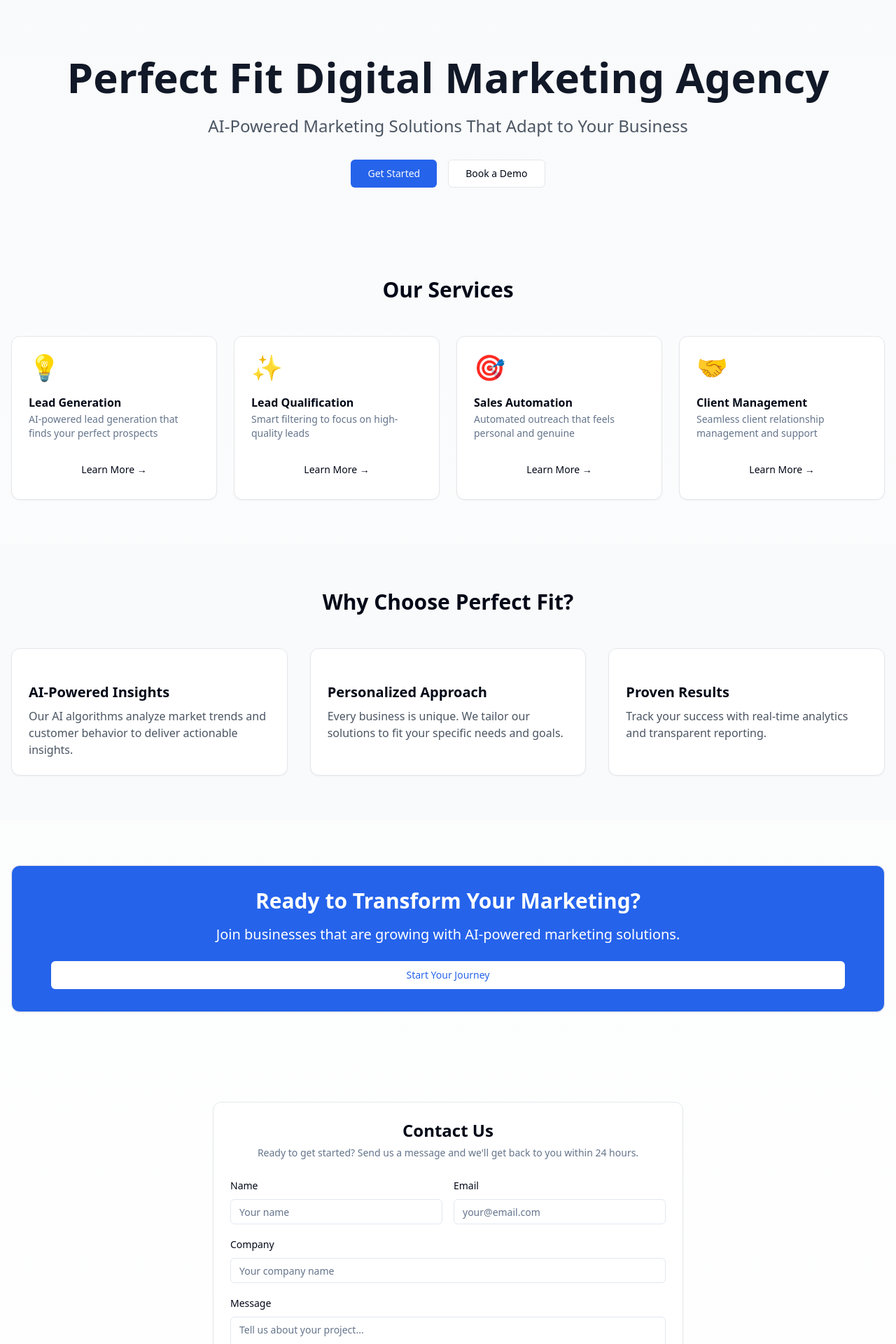
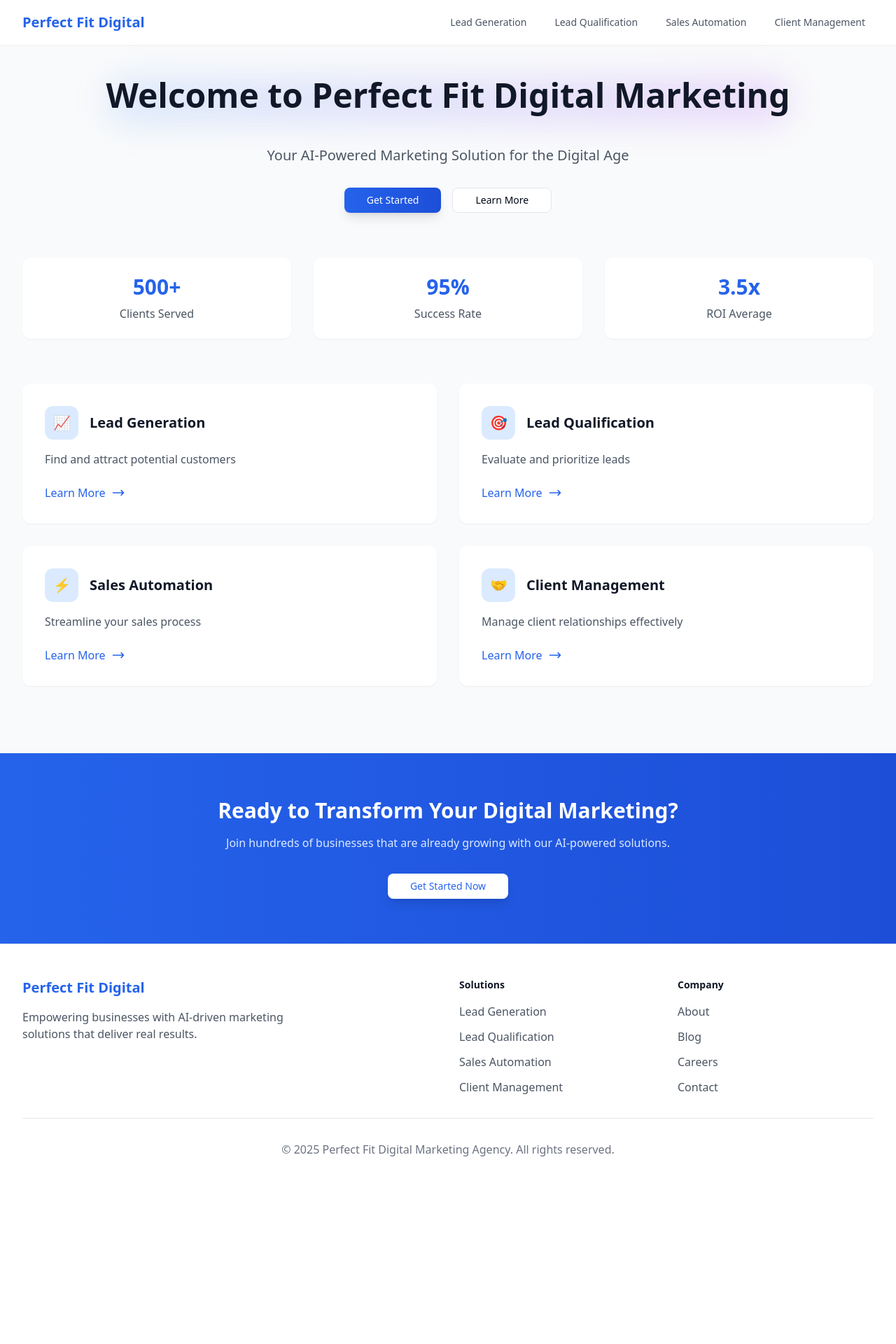
Before and after one commit to wgus87/perfect-fit-marketing, a React (Vite) app: page /#/ in a window 1280 px wide. Shown: the top 1920 px of the page at 70% size. After the commit the page ends 1702 px from the top, so only its background shows below. Built offline with nearby package versions, Linux system fonts and the light colour scheme.

Commit message:
Enhanced landing page with animations and visual improvements

```diff
--- a/package.json
+++ b/package.json
@@ -53,7 +53,7 @@
     "cmdk": "^1.1.1",
     "date-fns": "^3.6.0",
     "embla-carousel-react": "^8.6.0",
-    "framer-motion": "^12.15.0",
+    "framer-motion": "^12.23.12",
     "input-otp": "^1.4.2",
     "lucide-react": "^0.510.0",
     "next-themes": "^0.4.6",
--- a/src/components/LandingPage.jsx
+++ b/src/components/LandingPage.jsx
@@ -1,203 +1,283 @@
-import React, { useState } from 'react'
-import { useNavigate, Link } from 'react-router-dom'
+import React, { useState, useEffect } from 'react'
+import { Link } from 'react-router-dom'
 import { Button } from './ui/button'
-import { Card, CardHeader, CardTitle, CardDescription, CardContent } from './ui/card'
-import { Input } from './ui/input'
-import { Textarea } from './ui/textarea'
-import { Form } from './ui/form'
-import { useIsMobile } from '../hooks/use-mobile'
+import { motion } from 'framer-motion'
 
 const LandingPage = () => {
-  const isMobile = useIsMobile()
-  const navigate = useNavigate()
+  const [isMobileMenuOpen, setIsMobileMenuOpen] = useState(false)
+  const [isVisible, setIsVisible] = useState(false)
 
-  const services = [
+  useEffect(() => {
+    setIsVisible(true)
+  }, [])
+
+  const menuItems = [
     {
       title: "Lead Generation",
-      description: "AI-powered lead generation that finds your perfect prospects",
-      icon: "💡",
-      path: "/lead-generation"
+      path: "/lead-generation",
+      description: "Find and attract potential customers"
     },
     {
       title: "Lead Qualification",
-      description: "Smart filtering to focus on high-quality leads",
-      icon: "✨",
-      path: "/lead-qualification"
+      path: "/lead-qualification",
+      description: "Evaluate and prioritize leads"
     },
     {
       title: "Sales Automation",
-      description: "Automated outreach that feels personal and genuine",
-      icon: "🎯",
-      path: "/sales-automation"
+      path: "/sales-automation",
+      description: "Streamline your sales process"
     },
     {
       title: "Client Management",
-      description: "Seamless client relationship management and support",
-      icon: "🤝",
-      path: "/client-management"
+      path: "/client-management",
+      description: "Manage client relationships effectively"
     }
   ]
 
   return (
-    <div className="min-h-screen bg-gradient-to-b from-gray-50 to-white">
-      {/* Hero Section */}
-      <section className="container mx-auto px-4 pt-20 pb-16 text-center">
-        <h1 className="text-4xl md:text-6xl font-bold text-gray-900 mb-6">
-          Perfect Fit Digital Marketing Agency
+    <div className="min-h-screen bg-gray-50">
+      {/* Navigation */}
+      <nav className="bg-white shadow-sm">
+        <div className="max-w-7xl mx-auto px-4 sm:px-6 lg:px-8">
+          <div className="flex justify-between h-16">
+            <div className="flex items-center">
+              <span className="text-xl font-bold text-blue-600">
+                Perfect Fit Digital
+              </span>
+            </div>
+            {/* Desktop Menu */}
+            <div className="hidden md:flex items-center space-x-4">
+              {menuItems.map((item) => (
+                <Link
+                  key={item.path}
+                  to={item.path}
+                  className="text-gray-600 hover:text-blue-600 px-3 py-2 rounded-md text-sm font-medium"
+                >
+                  {item.title}
+                </Link>
+              ))}
+            </div>
+            {/* Mobile Menu Button */}
+            <div className="md:hidden flex items-center">
+              <button
+                onClick={() => setIsMobileMenuOpen(!isMobileMenuOpen)}
+                className="inline-flex items-center justify-center p-2 rounded-md text-gray-600 hover:text-blue-600 hover:bg-gray-100 focus:outline-none focus:ring-2 focus:ring-inset focus:ring-blue-500"
+                aria-expanded="false"
+              >
+                <span className="sr-only">Open main menu</span>
+                {/* Hamburger Icon */}
+                <svg
+                  className={`${isMobileMenuOpen ? 'hidden' : 'block'} h-6 w-6`}
+                  xmlns="http://www.w3.org/2000/svg"
+                  fill="none"
+                  viewBox="0 0 24 24"
+                  stroke="currentColor"
+                >
+                  <path strokeLinecap="round" strokeLinejoin="round" strokeWidth={2} d="M4 6h16M4 12h16M4 18h16" />
+                </svg>
+                {/* Close Icon */}
+                <svg
+                  className={`${isMobileMenuOpen ? 'block' : 'hidden'} h-6 w-6`}
+                  xmlns="http://www.w3.org/2000/svg"
+                  fill="none"
+                  viewBox="0 0 24 24"
+                  stroke="currentColor"
+                >
+                  <path strokeLinecap="round" strokeLinejoin="round" strokeWidth={2} d="M6 18L18 6M6 6l12 12" />
+                </svg>
+              </button>
+            </div>
+          </div>
+
+          {/* Mobile Menu Panel */}
+          <div className={`${isMobileMenuOpen ? 'block' : 'hidden'} md:hidden`}>
+            <div className="px-2 pt-2 pb-3 space-y-1 sm:px-3">
+              {menuItems.map((item) => (
+                <Link
+                  key={item.path}
+                  to={item.path}
+                  className="text-gray-600 hover:text-blue-600 block px-3 py-2 rounded-md text-base font-medium"
+                  onClick={() => setIsMobileMenuOpen(false)}
+                >
+                  {item.title}
+                </Link>
+              ))}
+            </div>
+          </div>
+        </div>
+      </nav>
+
+      {/* Main Content */}
+      <main className="max-w-7xl mx-auto py-12 px-4 sm:px-6 lg:px-8">
+        <motion.div
+          initial={{ opacity: 0, y: 20 }}
+          animate={{ opacity: isVisible ? 1 : 0, y: isVisible ? 0 : 20 }}
+          transition={{ duration: 0.8 }}
+          className="text-center mb-16"
+        >
+          <div className="relative inline-block mb-8">
+            <div className="absolute inset-0 bg-gradient-to-r from-blue-400 to-purple-500 rounded-full blur-xl opacity-20"></div>
+            <h1 className="relative text-5xl font-bold text-gray-900 mb-4">
+              Welcome to Perfect Fit Digital Marketing
             </h1>
-        <p className="text-xl md:text-2xl text-gray-600 mb-8 max-w-3xl mx-auto">
-          AI-Powered Marketing Solutions That Adapt to Your Business
+          </div>
+          <p className="text-xl text-gray-600 mb-8 max-w-2xl mx-auto">
+            Your AI-Powered Marketing Solution for the Digital Age
           </p>
-        <div className="flex flex-col md:flex-row gap-4 justify-center">
-          <Link to="/lead-generation">
-            <Button
-              size="lg"
-              className="bg-blue-600 hover:bg-blue-700 w-full"
-            >
+          <div className="flex justify-center gap-4 mb-12">
+            <motion.div whileHover={{ scale: 1.05 }} whileTap={{ scale: 0.95 }}>
+              <Button className="bg-gradient-to-r from-blue-600 to-blue-700 text-white px-8 py-3 rounded-lg shadow-lg hover:shadow-xl transition-all duration-300">
                 Get Started
               </Button>
+            </motion.div>
+            <motion.div whileHover={{ scale: 1.05 }} whileTap={{ scale: 0.95 }}>
+              <Button variant="outline" className="px-8 py-3 rounded-lg">
+                Learn More
+              </Button>
+            </motion.div>
+          </div>
+        </motion.div>
+
+        {/* Stats Section */}
+        <div className="grid grid-cols-1 md:grid-cols-3 gap-8 mb-16">
+          {[
+            { label: 'Clients Served', value: '500+' },
+            { label: 'Success Rate', value: '95%' },
+            { label: 'ROI Average', value: '3.5x' }
+          ].map((stat, index) => (
+            <motion.div
+              key={stat.label}
+              initial={{ opacity: 0, y: 20 }}
+              animate={{ opacity: isVisible ? 1 : 0, y: isVisible ? 0 : 20 }}
+              transition={{ duration: 0.8, delay: index * 0.2 }}
+              className="bg-white rounded-xl shadow-sm p-6 text-center"
+            >
+              <div className="text-3xl font-bold text-blue-600 mb-2">{stat.value}</div>
+              <div className="text-gray-600">{stat.label}</div>
+            </motion.div>
+          ))}
+        </div>
+
+        {/* Service Grid */}
+        <div className="grid grid-cols-1 md:grid-cols-2 gap-8 mb-12">
+          {menuItems.map((item, index) => (
+            <motion.div
+              key={item.path}
+              initial={{ opacity: 0, y: 20 }}
+              animate={{ opacity: isVisible ? 1 : 0, y: isVisible ? 0 : 20 }}
+              transition={{ duration: 0.8, delay: index * 0.2 }}
+            >
+              <Link
+                to={item.path}
+                className="block group"
+              >
+                <motion.div
+                  whileHover={{ scale: 1.02 }}
+                  className="bg-white p-8 rounded-xl shadow-sm hover:shadow-xl transition-all duration-300"
+                >
+                  <div className="flex items-center mb-4">
+                    <div className="w-12 h-12 bg-blue-100 rounded-xl flex items-center justify-center text-blue-600 text-xl mr-4">
+                      {index === 0 ? "📈" : index === 1 ? "🎯" : index === 2 ? "⚡" : "🤝"}
+                    </div>
+                    <h3 className="text-xl font-semibold text-gray-900 group-hover:text-blue-600">
+                      {item.title}
+                    </h3>
+                  </div>
+                  <p className="text-gray-600 mb-6">{item.description}</p>
+                  <div className="flex items-center text-blue-600 group-hover:text-blue-700">
+                    <span>Learn More</span>
+                    <svg className="w-5 h-5 ml-2 group-hover:translate-x-1 transition-transform" fill="none" viewBox="0 0 24 24" stroke="currentColor">
+                      <path strokeLinecap="round" strokeLinejoin="round" strokeWidth={2} d="M17 8l4 4m0 0l-4 4m4-4H3" />
+                    </svg>
+                  </div>
+                </motion.div>
               </Link>
-          <Button
-            size="lg"
-            variant="outline"
-            asChild
-            onClick={() => {
-              const contactSection = document.querySelector('#contact-form')
-              if (contactSection) {
-                contactSection.scrollIntoView({ behavior: 'smooth' })
-              }
-            }}
+            </motion.div>
+          ))}
+        </div>
+      </main>
+
+      {/* Call to Action */}
+      <section className="bg-gradient-to-r from-blue-600 to-blue-700 py-16">
+        <div className="max-w-7xl mx-auto px-4 sm:px-6 lg:px-8 text-center">
+          <motion.div
+            initial={{ opacity: 0, y: 20 }}
+            animate={{ opacity: isVisible ? 1 : 0, y: isVisible ? 0 : 20 }}
+            transition={{ duration: 0.8 }}
           >
-            <button>Book a Demo</button>
+            <h2 className="text-3xl font-bold text-white mb-4">
+              Ready to Transform Your Digital Marketing?
+            </h2>
+            <p className="text-blue-100 mb-8 max-w-2xl mx-auto">
+              Join hundreds of businesses that are already growing with our AI-powered solutions.
+            </p>
+            <motion.div whileHover={{ scale: 1.05 }} whileTap={{ scale: 0.95 }}>
+              <Button className="bg-white text-blue-600 hover:bg-blue-50 px-8 py-3 rounded-lg shadow-lg hover:shadow-xl transition-all duration-300">
+                Get Started Now
               </Button>
+            </motion.div>
+          </motion.div>
         </div>
       </section>
 
-      {/* Services Grid */}
-      <section className="container mx-auto px-4 py-16">
-        <h2 className="text-3xl font-bold text-center mb-12">Our Services</h2>
-        <div className="grid grid-cols-1 md:grid-cols-2 lg:grid-cols-4 gap-6">
-          {services.map((service, index) => (
-            <Link to={service.path} key={index} className="block">
-              <Card className="hover:shadow-lg transition-shadow cursor-pointer h-full">
-                <CardHeader>
-                  <div className="text-4xl mb-4">{service.icon}</div>
-                  <CardTitle>{service.title}</CardTitle>
-                  <CardDescription>{service.description}</CardDescription>
-                </CardHeader>
-                <CardContent>
-                  <Button variant="ghost" className="w-full">Learn More →</Button>
-                </CardContent>
-              </Card>
-            </Link>
+      {/* Footer */}
+      <footer className="bg-white border-t">
+        <div className="max-w-7xl mx-auto py-12 px-4 sm:px-6 lg:px-8">
+          <div className="grid grid-cols-1 md:grid-cols-4 gap-8">
+            <div className="col-span-1 md:col-span-2">
+              <h3 className="text-xl font-bold text-blue-600 mb-4">Perfect Fit Digital</h3>
+              <p className="text-gray-600 mb-4 max-w-sm">
+                Empowering businesses with AI-driven marketing solutions that deliver real results.
+              </p>
+              <div className="flex space-x-4">
+                {['twitter', 'linkedin', 'facebook'].map((social) => (
+                  <a
+                    key={social}
+                    href={`#${social}`}
+                    className="text-gray-400 hover:text-blue-600 transition-colors"
+                  >
+                    <span className="sr-only">{social}</span>
+                    <div className="w-6 h-6">{/* Add social icons here */}</div>
+                  </a>
                 ))}
               </div>
-      </section>
-
-      {/* Why Choose Us */}
-      <section className="container mx-auto px-4 py-16 bg-gray-50">
-        <h2 className="text-3xl font-bold text-center mb-12">Why Choose Perfect Fit?</h2>
-        <div className="grid grid-cols-1 md:grid-cols-3 gap-8">
-          <Card>
-            <CardContent className="pt-6">
-              <h3 className="text-xl font-semibold mb-2">AI-Powered Insights</h3>
-              <p className="text-gray-600">
-                Our AI algorithms analyze market trends and customer behavior to deliver actionable insights.
-              </p>
-            </CardContent>
-          </Card>
-          <Card>
-            <CardContent className="pt-6">
-              <h3 className="text-xl font-semibold mb-2">Personalized Approach</h3>
-              <p className="text-gray-600">
-                Every business is unique. We tailor our solutions to fit your specific needs and goals.
-              </p>
-            </CardContent>
-          </Card>
-          <Card>
-            <CardContent className="pt-6">
-              <h3 className="text-xl font-semibold mb-2">Proven Results</h3>
-              <p className="text-gray-600">
-                Track your success with real-time analytics and transparent reporting.
-              </p>
-            </CardContent>
-          </Card>
             </div>
-      </section>
-
-      {/* CTA Section */}
-      <section className="container mx-auto px-4 py-16 text-center">
-        <Card className="bg-blue-600 text-white p-8">
-          <CardContent>
-            <h2 className="text-3xl font-bold mb-4">Ready to Transform Your Marketing?</h2>
-            <p className="text-xl mb-6">
-              Join businesses that are growing with AI-powered marketing solutions.
-            </p>
-            <Link to="/lead-generation">
-              <Button
-                size="lg"
-                variant="secondary"
-                className="bg-white text-blue-600 hover:bg-gray-100 w-full"
+            <div>
+              <h4 className="text-sm font-semibold text-gray-900 mb-4">Solutions</h4>
+              <ul className="space-y-3">
+                {menuItems.map((item) => (
+                  <li key={item.path}>
+                    <Link
+                      to={item.path}
+                      className="text-gray-600 hover:text-blue-600 transition-colors"
                     >
-                Start Your Journey
-              </Button>
+                      {item.title}
                     </Link>
-          </CardContent>
-        </Card>
-      </section>
-
-      {/* Contact Form */}
-      <section id="contact-form" className="container mx-auto px-4 py-16">
-        <Card className="max-w-2xl mx-auto">
-          <CardHeader>
-            <CardTitle className="text-2xl text-center">Contact Us</CardTitle>
-            <CardDescription className="text-center">
-              Ready to get started? Send us a message and we'll get back to you within 24 hours.
-            </CardDescription>
-          </CardHeader>
-          <CardContent>
-            <form onSubmit={(e) => {
-              e.preventDefault()
-              // Handle form submission
-              const formData = new FormData(e.target)
-              console.log(Object.fromEntries(formData))
-              alert('Thank you for your message! We will get back to you soon.')
-              e.target.reset()
-            }} className="space-y-4">
-              <div className="grid grid-cols-1 md:grid-cols-2 gap-4">
-                <div className="space-y-2">
-                  <label htmlFor="name" className="text-sm font-medium">Name</label>
-                  <Input id="name" name="name" placeholder="Your name" required />
+                  </li>
+                ))}
+              </ul>
             </div>
-                <div className="space-y-2">
-                  <label htmlFor="email" className="text-sm font-medium">Email</label>
-                  <Input id="email" name="email" type="email" placeholder="your@email.com" required />
+            <div>
+              <h4 className="text-sm font-semibold text-gray-900 mb-4">Company</h4>
+              <ul className="space-y-3">
+                {['About', 'Blog', 'Careers', 'Contact'].map((item) => (
+                  <li key={item}>
+                    <a
+                      href={`#${item.toLowerCase()}`}
+                      className="text-gray-600 hover:text-blue-600 transition-colors"
+                    >
+                      {item}
+                    </a>
+                  </li>
+                ))}
+              </ul>
             </div>
           </div>
-              <div className="space-y-2">
-                <label htmlFor="company" className="text-sm font-medium">Company</label>
-                <Input id="company" name="company" placeholder="Your company name" />
+          <div className="mt-8 pt-8 border-t">
+            <p className="text-center text-gray-500">
+              © 2025 Perfect Fit Digital Marketing Agency. All rights reserved.
+            </p>
           </div>
-              <div className="space-y-2">
-                <label htmlFor="message" className="text-sm font-medium">Message</label>
-                <Textarea
-                  id="message"
-                  name="message"
-                  placeholder="Tell us about your project..."
-                  className="min-h-[100px]"
-                  required
-                />
-              </div>
-              <Button type="submit" className="w-full">Send Message</Button>
-            </form>
-          </CardContent>
-        </Card>
-      </section>
-
-      {/* Footer */}
-      <footer className="container mx-auto px-4 py-8 border-t">
-        <div className="text-center text-gray-600">
-          <p>© 2025 Perfect Fit Digital Marketing Agency. All rights reserved.</p>
         </div>
       </footer>
     </div>
```
Also changed, not shown: 1 other file (tests, documents, lock files or other folders). Lines whose indentation alone changed are shown as unchanged.
